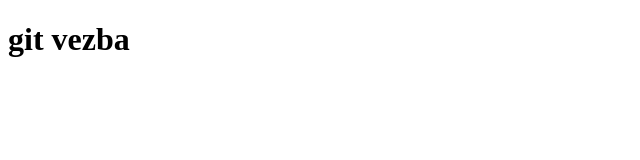
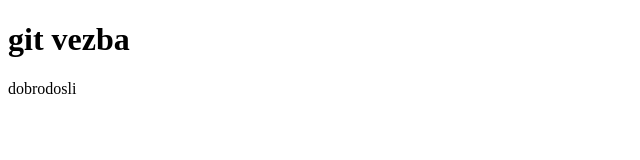
Before and after one commit to ateljevic16/git-vezba, a plain HTML site: page index.html in a window 1280 px wide. Shown: the full height of the page, 0-640 px from the left. Drawn offline with Linux system fonts and the light colour scheme.

Commit message:
zavrsen main

```diff
--- a/index.html
+++ b/index.html
@@ -10,5 +10,8 @@
  <header>
      <h1>git vezba</h1>
  </header>
+ <main>
+     dobrodosli
+ </main>
 </body>
 </html>
```
